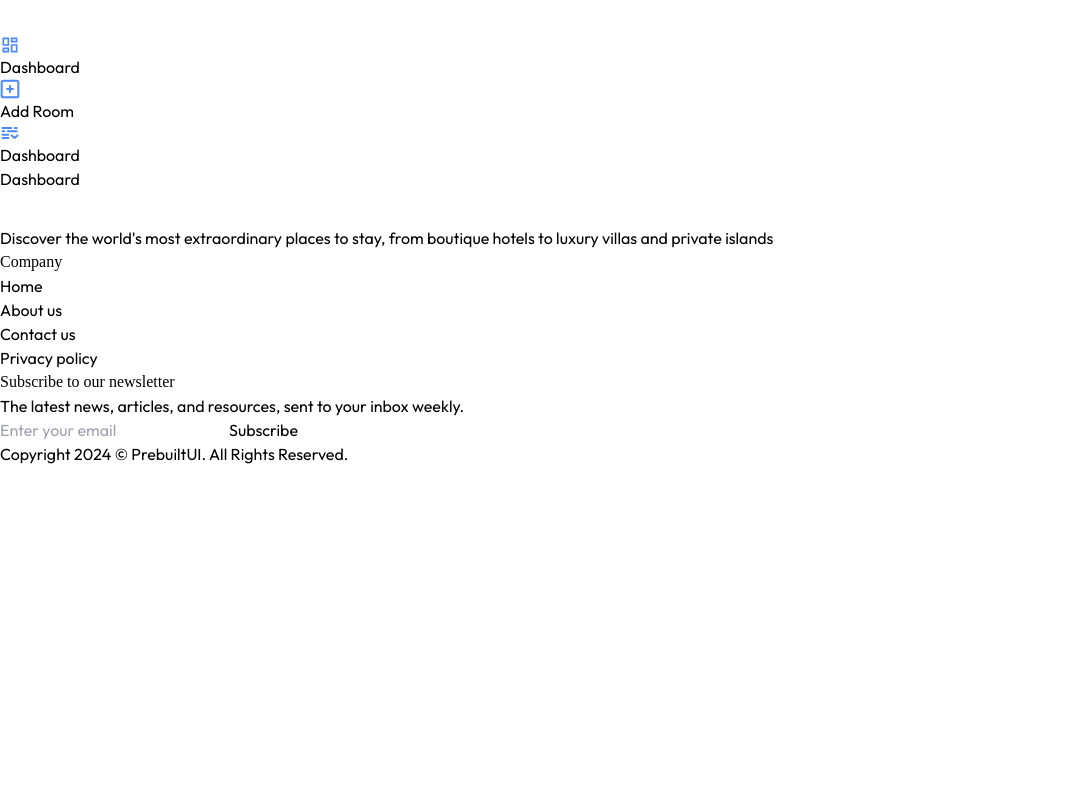
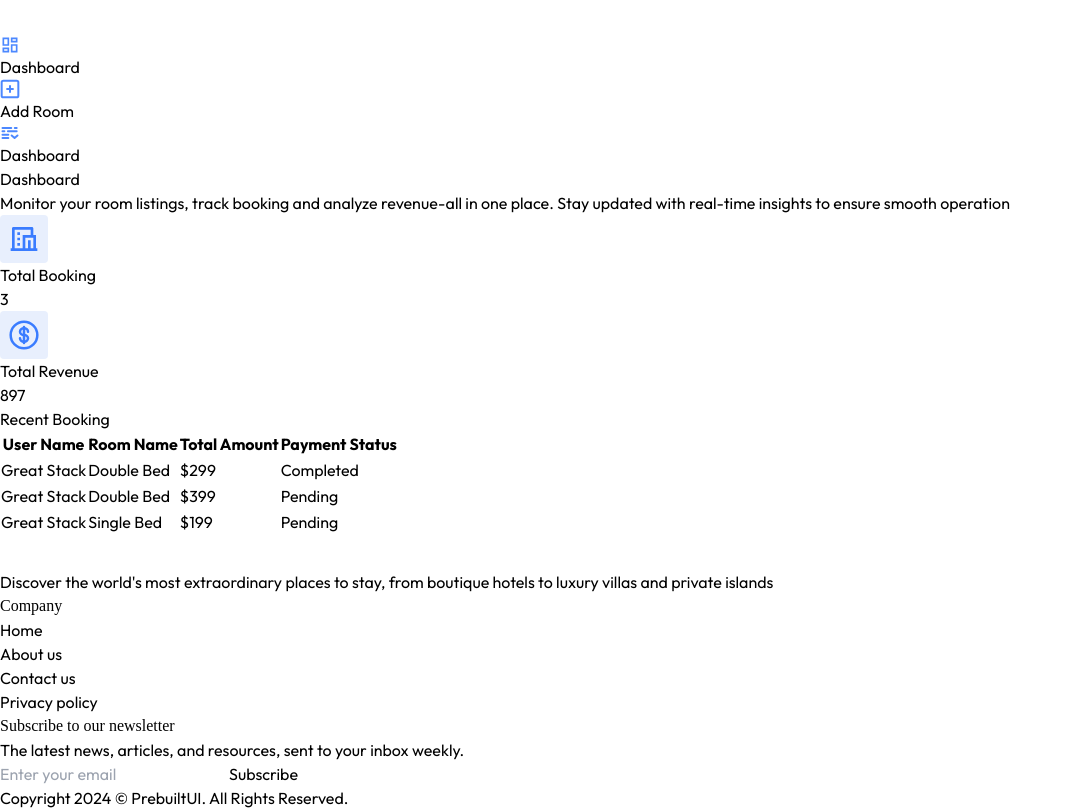
Before and after one commit to dipto230/HOTEL-MANAGMENT-MERN-STACK, a React (Vite) app in the folder client/: page /owner in a window 1280 px wide. Shown: the whole page, without its empty margins (0-1073 px from the left). Built offline with nearby package versions, Linux system fonts and the light colour scheme; a web font is replaced by a local one.

Commit message:
dashboard section done

```diff
--- a/client/src/pages/hotelOwner/Dashboard.jsx
+++ b/client/src/pages/hotelOwner/Dashboard.jsx
@@ -1,8 +1,77 @@
-import React from 'react'
+import React, { useState } from 'react'
+import Title from '../../components/Title'
+import { assets, dashboardDummyData } from '../../assets/assets'
 
 const Dashboard = () => {
+    const [dashboardData, setDashboardData] = useState(dashboardDummyData)
   return (
-    <div>Dashboard</div>
+      <div>
+          <Title align='left' font='outfit' title='Dashboard' subTitle='Monitor your room listings, track booking and analyze revenue-all in one place. Stay  updated with real-time insights to ensure smooth operation' />
+          <div className='flex gap-4 my-8'>
+              {/*-----Total Booking-------* */}
+              <div className='bg-primary/3 border border-primary/10 rounded flex p-4 pr-8'>
+                  <img src={assets.totalBookingIcon} alt='' className='max-sm:hidden h-10' />
+                  <div className='flex flex-col sm:ml-4 font-medium'>
+                      <p className='text-blue-500 text-lg'>Total Booking</p>
+                      <p className='text-neutral-400 text-base'>{dashboardData.totalBookings }</p>
+
+                  </div>
+
+              </div>
+              {/*-----Total Revenue-------* */}
+              <div className='bg-primary/3 border border-primary/10 rounded flex p-4 pr-8'>
+                  <img src={assets.totalRevenueIcon} alt='' className='max-sm:hidden h-10' />
+                  <div className='flex flex-col sm:ml-4 font-medium'>
+                      <p className='text-blue-500 text-lg'>Total Revenue</p>
+                      <p className='text-neutral-400 text-base'>{dashboardData.totalRevenue }</p>
+
+                  </div>
+
+              </div>
+          </div>
+
+          {/*-----Recent Booking-------* */}
+          <h2 className='text-xl text-blue-950/70 font-medium mb-5'>Recent Booking</h2>
+          <div className='w-full max-w-3xl text-left border border-gray-300 rounded-lg max-h-80 overflow-y-scroll'>
+              <table className='w-full'>
+                  <thead className='bg-gray-50'>
+                      <tr>
+                          <th className='py-3 px-4 text-gray-800 font-medium'>User Name</th>
+                          <th className='py-3 px-4 text-gray-800 font-medium max-sm:hidden'>Room Name</th>
+                          <th className='py-3 px-4 text-gray-800 font-medium text-center'>Total Amount</th>
+                          <th className='py-3 px-4 text-gray-800 font-medium text-center'>Payment Status</th>
+                      </tr>
+
+                  </thead>
+                  <tbody className='text-sm'>
+                      {dashboardData.bookings.map((item, index) => (
+                          <tr key={index}>
+                              <td className='py-3 px-4 text-gray-700 border-t border-gray-300'>
+                                  {item.user.username}
+                              </td>
+                               <td className='py-3 px-4 text-gray-700 border-t border-gray-300 max-sm:hidden'>
+                                  {item.room.roomType}
+                              </td>
+
+                               <td className='py-3 px-4 text-gray-700 border-t border-gray-300 text-center'>
+                                  ${item.totalPrice}
+                              </td>
+                              <td className='py-3 px-4 border-t border-gray-300 flex'>
+                                  <button className={`py-1 px-3 text-xs rounded-full mx-auto ${item.isPaid ? 'bg-green-200 text-green-600' :'bg-amber-200 text-yellow-600'}`}>
+                                      {item.isPaid ? 'Completed' : 'Pending'}
+                                  </button>
+
+                              </td>
+
+                          </tr>
+                      ))}
+
+                  </tbody>
+              </table>
+
+          </div>
+
+    </div>
   )
 }
 
```
